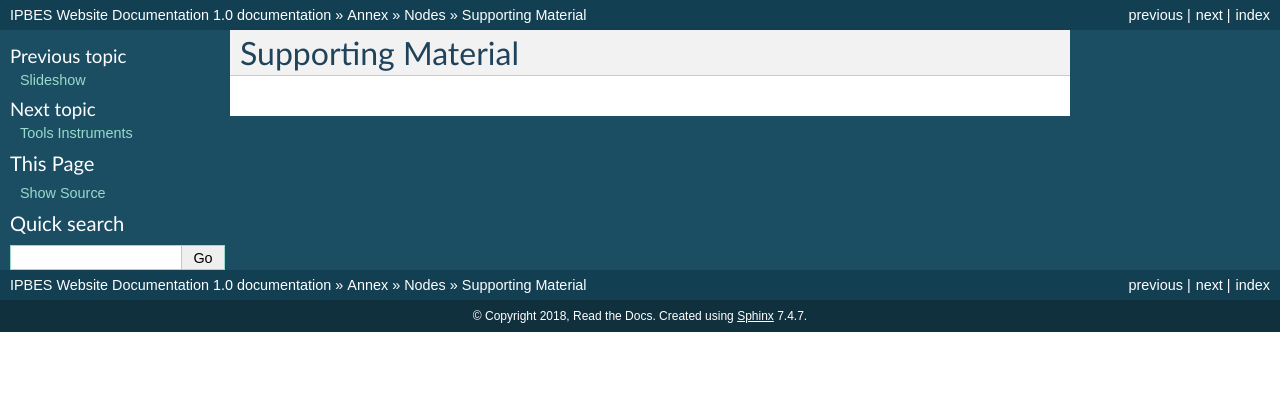
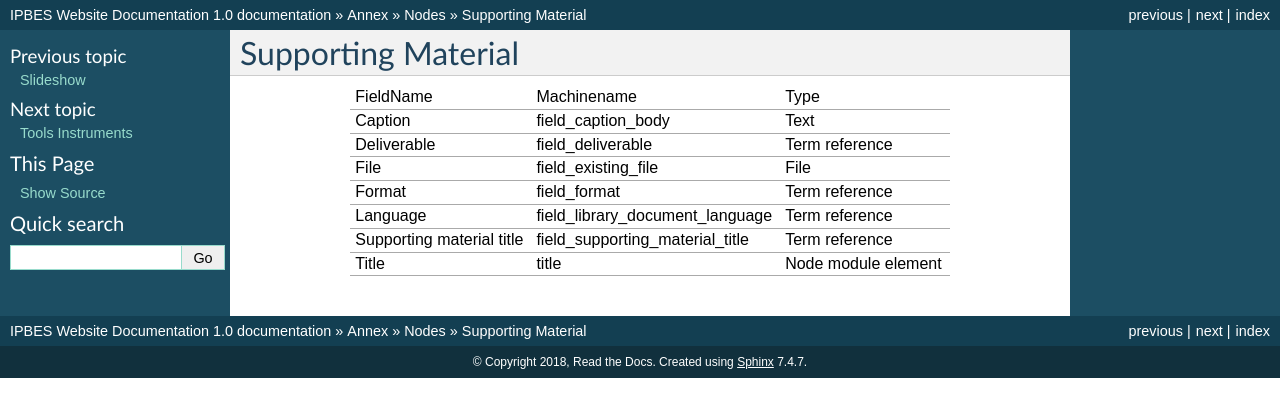
Before and after one commit to ipbes/ipbeswebdocs, a Sphinx documentation site: the page built from docs/annex/nodes/supporting-material.rst, in a window 1280 px wide. Shown: the top 417 px of the page. Built offline with Sphinx 7.4.7, drawn with Linux system fonts in a browser that asks for light colours; pages that are not in the unit, such as notebooks, are missing from menus.

Commit message:
Update supporting-material.rst

```diff
--- a/docs/annex/nodes/supporting-material.rst
+++ b/docs/annex/nodes/supporting-material.rst
@@ -1,2 +1,19 @@
 Supporting Material
 ===================
++---------------------------+---------------------------------+---------------------+
+| FieldName                 | Machinename                     | Type                |
++---------------------------+---------------------------------+---------------------+
+| Caption                   | field_caption_body              | Text                |
++---------------------------+---------------------------------+---------------------+
+| Deliverable               | field_deliverable               | Term reference      |
++---------------------------+---------------------------------+---------------------+
+| File                      | field_existing_file             | File                |
++---------------------------+---------------------------------+---------------------+
+| Format                    | field_format                    | Term reference      |
++---------------------------+---------------------------------+---------------------+
+| Language                  | field_library_document_language | Term reference      |
++---------------------------+---------------------------------+---------------------+
+| Supporting material title | field_supporting_material_title | Term reference      |
++---------------------------+---------------------------------+---------------------+
+| Title                     | title                           | Node module element |
++---------------------------+---------------------------------+---------------------+
```
